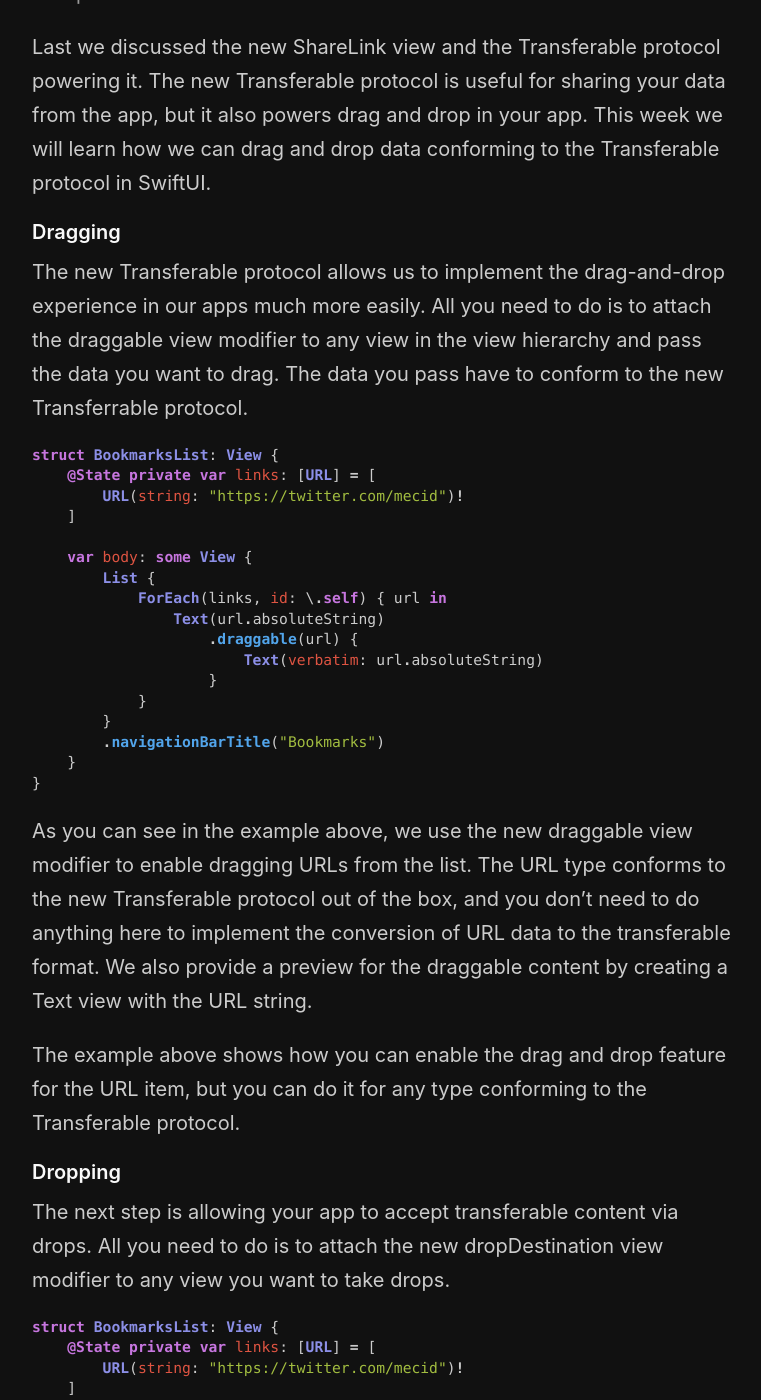
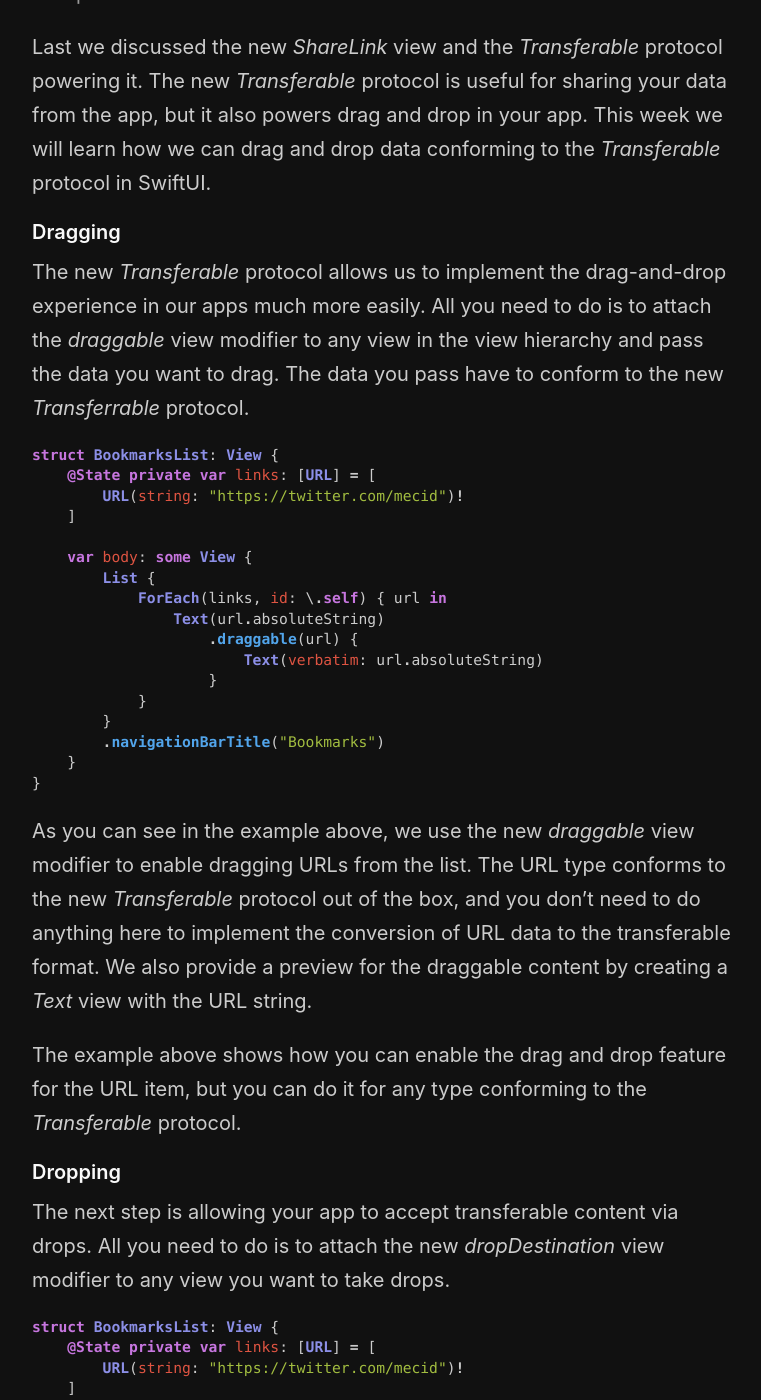
Before and after one commit to mecid/mecid.github.io, a Jekyll site: the page built from _posts/2023-04-05-drag-and-drop-transferable-data-in-swiftui.md, in a window 1280 px wide and 1400 px high, scrolled down 246 px. Shown: the whole window, without its empty margins (258-1019 px from the left). Built offline with Jekyll 4.4.1, drawn with Linux system fonts in a browser that asks for light colours; some of the changed text lies outside the part shown.

Commit message:
drag and drop post formatted

````diff
--- a/_posts/2023-04-05-drag-and-drop-transferable-data-in-swiftui.md
+++ b/_posts/2023-04-05-drag-and-drop-transferable-data-in-swiftui.md
@@ -3,10 +3,10 @@ title: Drag and drop transferable data in SwiftUI
 layout: post
 ---
 
-Last we discussed the new ShareLink view and the Transferable protocol powering it. The new Transferable protocol is useful for sharing your data from the app, but it also powers drag and drop in your app. This week we will learn how we can drag and drop data conforming to the Transferable protocol in SwiftUI.
+Last we discussed the new *ShareLink* view and the *Transferable* protocol powering it. The new *Transferable* protocol is useful for sharing your data from the app, but it also powers drag and drop in your app. This week we will learn how we can drag and drop data conforming to the *Transferable* protocol in SwiftUI.
 
 #### Dragging
-The new Transferable protocol allows us to implement the drag-and-drop experience in our apps much more easily. All you need to do is to attach the draggable view modifier to any view in the view hierarchy and pass the data you want to drag. The data you pass have to conform to the new Transferrable protocol.
+The new *Transferable* protocol allows us to implement the drag-and-drop experience in our apps much more easily. All you need to do is to attach the *draggable* view modifier to any view in the view hierarchy and pass the data you want to drag. The data you pass have to conform to the new *Transferrable* protocol.
 
 ```swift
 struct BookmarksList: View {
@@ -28,12 +28,12 @@ struct BookmarksList: View {
 }
 ```
 
-As you can see in the example above, we use the new draggable view modifier to enable dragging URLs from the list. The URL type conforms to the new Transferable protocol out of the box, and you don't need to do anything here to implement the conversion of URL data to the transferable format. We also provide a preview for the draggable content by creating a Text view with the URL string.
+As you can see in the example above, we use the new *draggable* view modifier to enable dragging URLs from the list. The URL type conforms to the new *Transferable* protocol out of the box, and you don't need to do anything here to implement the conversion of URL data to the transferable format. We also provide a preview for the draggable content by creating a *Text* view with the URL string.
 
-The example above shows how you can enable the drag and drop feature for the URL item, but you can do it for any type conforming to the Transferable protocol.
+The example above shows how you can enable the drag and drop feature for the URL item, but you can do it for any type conforming to the *Transferable* protocol.
 
 #### Dropping
-The next step is allowing your app to accept transferable content via drops. All you need to do is to attach the new dropDestination view modifier to any view you want to take drops.
+The next step is allowing your app to accept transferable content via drops. All you need to do is to attach the new *dropDestination* view modifier to any view you want to take drops.
 
 ```swift
 struct BookmarksList: View {
@@ -58,7 +58,7 @@ struct BookmarksList: View {
 }
 ```
 
-As you can see in the example above, we use the dropDestination view modifier to register an area that takes drops of the URL type. We also use the dropDestination view modifier to register closure handling drops. It takes two parameters: items and location. The items parameter defines an array of transferable data, and the location parameter indicates the drop position on the screen.
+As you can see in the example above, we use the *dropDestination* view modifier to register an area that takes drops of the URL type. We also use the *dropDestination* view modifier to register closure handling drops. It takes two parameters: *items* and *location*. The *items* parameter defines an array of transferable data, and the *location* parameter indicates the drop position on the screen.
 
 #### Conclusion
-As you can see, it is straightforward to support the drag and drop feature in your apps with the new draggable and dropDestination view modifiers. Both of them are powered by the brand new CoreTransferable framework.
+As you can see, it is straightforward to support the drag and drop feature in your apps with the new *draggable* and *dropDestination* view modifiers. Both of them are powered by the brand new CoreTransferable framework.
````
